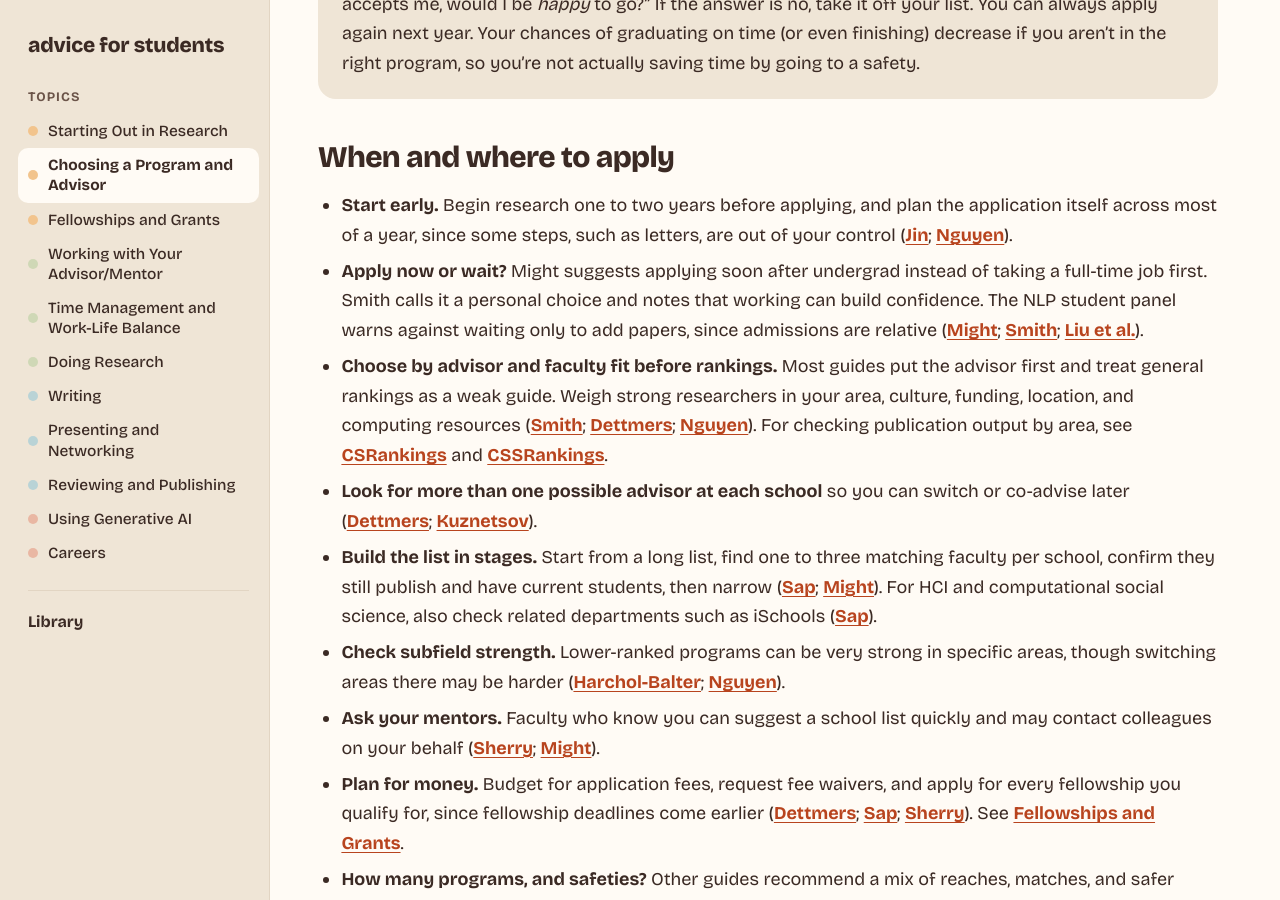
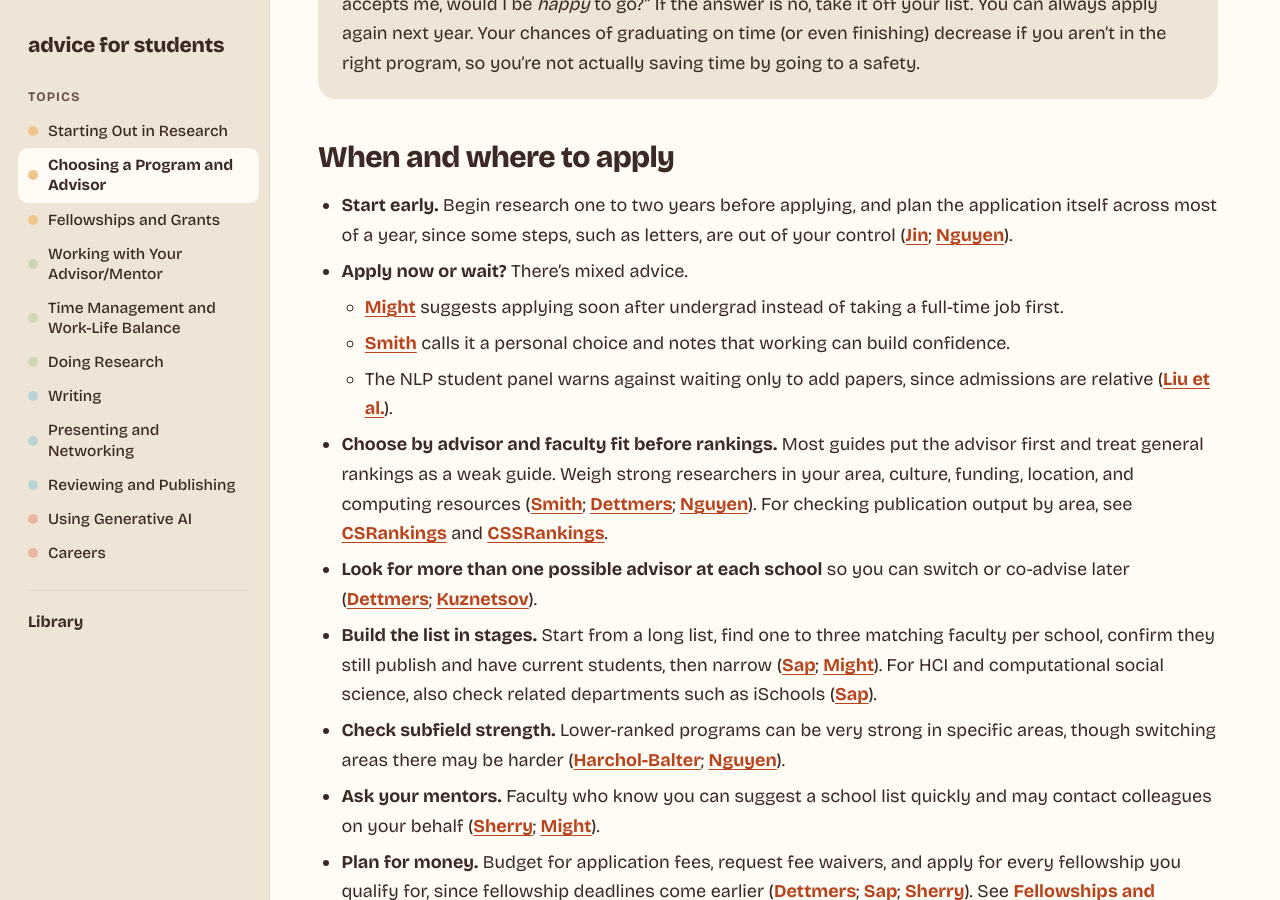
Before and after one commit to merylye/student-advice, a Jekyll site: the page built from topics/choosing.md, in a window 1280 px wide and 900 px high, scrolled down 345 px. Built offline with Jekyll 4.4.1, drawn with Linux system fonts in a browser that asks for light colours.

Commit message:
Nest the apply-now-or-wait bullet
Co-Authored-By: Claude Opus 5.5 <noreply@anthropic.com>
Claude-Session: https://claude.ai/code/session_01C25QM1QrULTUCEMLhuM8KY

```diff
--- a/topics/choosing.md
+++ b/topics/choosing.md
@@ -10,7 +10,10 @@ topic: choosing
 ## When and where to apply
 
 - **Start early.** Begin research one to two years before applying, and plan the application itself across most of a year, since some steps, such as letters, are out of your control ([Jin](https://medium.com/@zhijing-jin/applying-for-a-phd-in-nlp-9d070a02cda0); [Nguyen](https://raw.githubusercontent.com/nguyenthanhvuh/phd-cs-us/main/demystify.pdf)).
-- **Apply now or wait?** Might suggests applying soon after undergrad instead of taking a full-time job first. Smith calls it a personal choice and notes that working can build confidence. The NLP student panel warns against waiting only to add papers, since admissions are relative ([Might](https://matt.might.net/articles/how-to-apply-and-get-in-to-graduate-school-in-science-mathematics-engineering-or-computer-science/); [Smith](https://docs.google.com/document/d/1lT-bsIP0GKfh8l5sQnM2hCzzR9prt-QLx16rimUOdIM/edit); [Liu et al.](https://blog.nelsonliu.me/2019/10/24/student-perspectives-on-applying-to-nlp-phd-programs/)).
+- **Apply now or wait?** There's mixed advice.
+  - [Might](https://matt.might.net/articles/how-to-apply-and-get-in-to-graduate-school-in-science-mathematics-engineering-or-computer-science/) suggests applying soon after undergrad instead of taking a full-time job first.
+  - [Smith](https://docs.google.com/document/d/1lT-bsIP0GKfh8l5sQnM2hCzzR9prt-QLx16rimUOdIM/edit) calls it a personal choice and notes that working can build confidence.
+  - The NLP student panel warns against waiting only to add papers, since admissions are relative ([Liu et al.](https://blog.nelsonliu.me/2019/10/24/student-perspectives-on-applying-to-nlp-phd-programs/)).
 - **Choose by advisor and faculty fit before rankings.** Most guides put the advisor first and treat general rankings as a weak guide. Weigh strong researchers in your area, culture, funding, location, and computing resources ([Smith](https://docs.google.com/document/d/1lT-bsIP0GKfh8l5sQnM2hCzzR9prt-QLx16rimUOdIM/edit); [Dettmers](https://timdettmers.com/2022/03/13/how-to-choose-your-grad-school/); [Nguyen](https://raw.githubusercontent.com/nguyenthanhvuh/phd-cs-us/main/demystify.pdf)). For checking publication output by area, see [CSRankings](https://csrankings.org) and [CSSRankings](https://cssrankings.org/#metric=weighted_if&window=10).
 - **Look for more than one possible advisor at each school** so you can switch or co-advise later ([Dettmers](https://timdettmers.com/2018/11/26/phd-applications/); [Kuznetsov](https://blog.ml.cmu.edu/2020/03/02/questions-to-ask-a-prospective-ph-d-advisor-on-visit-day-with-thorough-and-forthright-explanations/)).
 - **Build the list in stages.** Start from a long list, find one to three matching faculty per school, confirm they still publish and have current students, then narrow ([Sap](https://maartensap.com/notes/01-apply-grad-school.html); [Might](https://matt.might.net/articles/how-to-apply-and-get-in-to-graduate-school-in-science-mathematics-engineering-or-computer-science/)). For HCI and computational social science, also check related departments such as iSchools ([Sap](https://maartensap.com/notes/01-apply-grad-school.html)).
```
